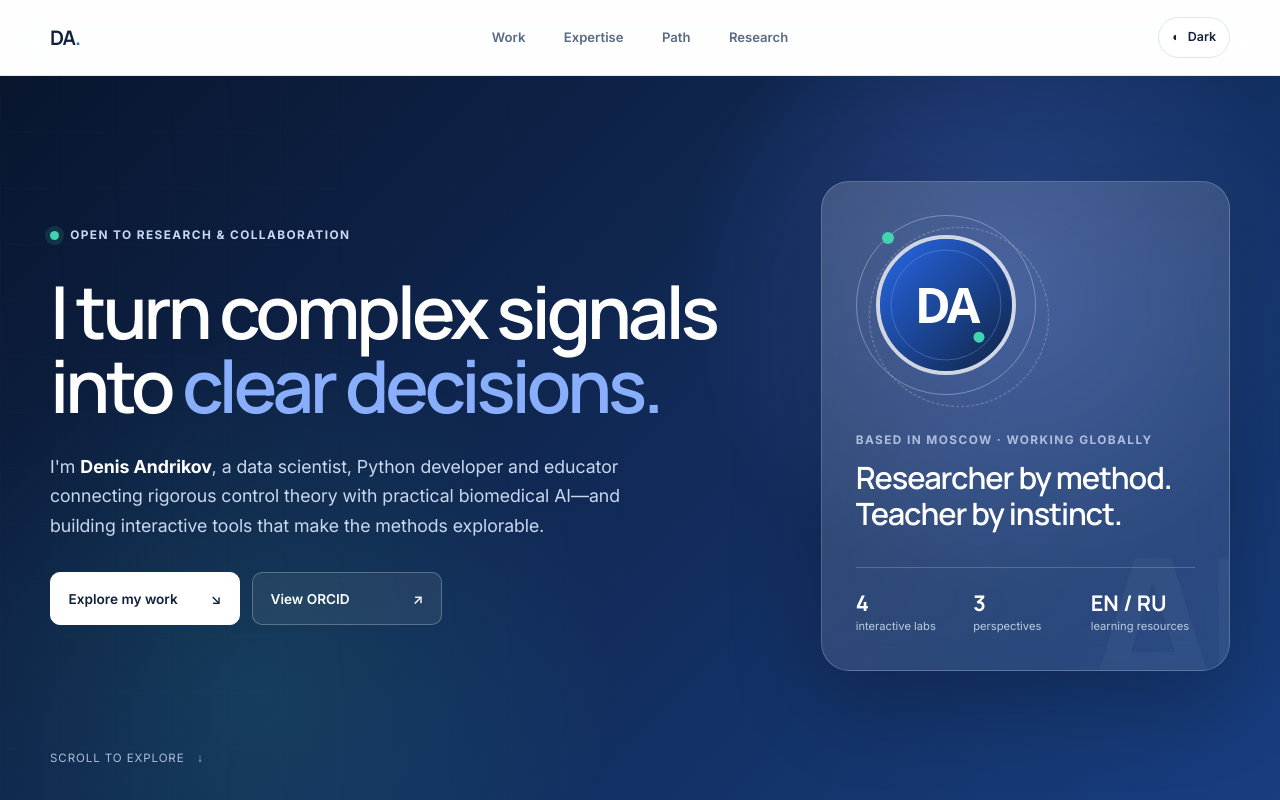
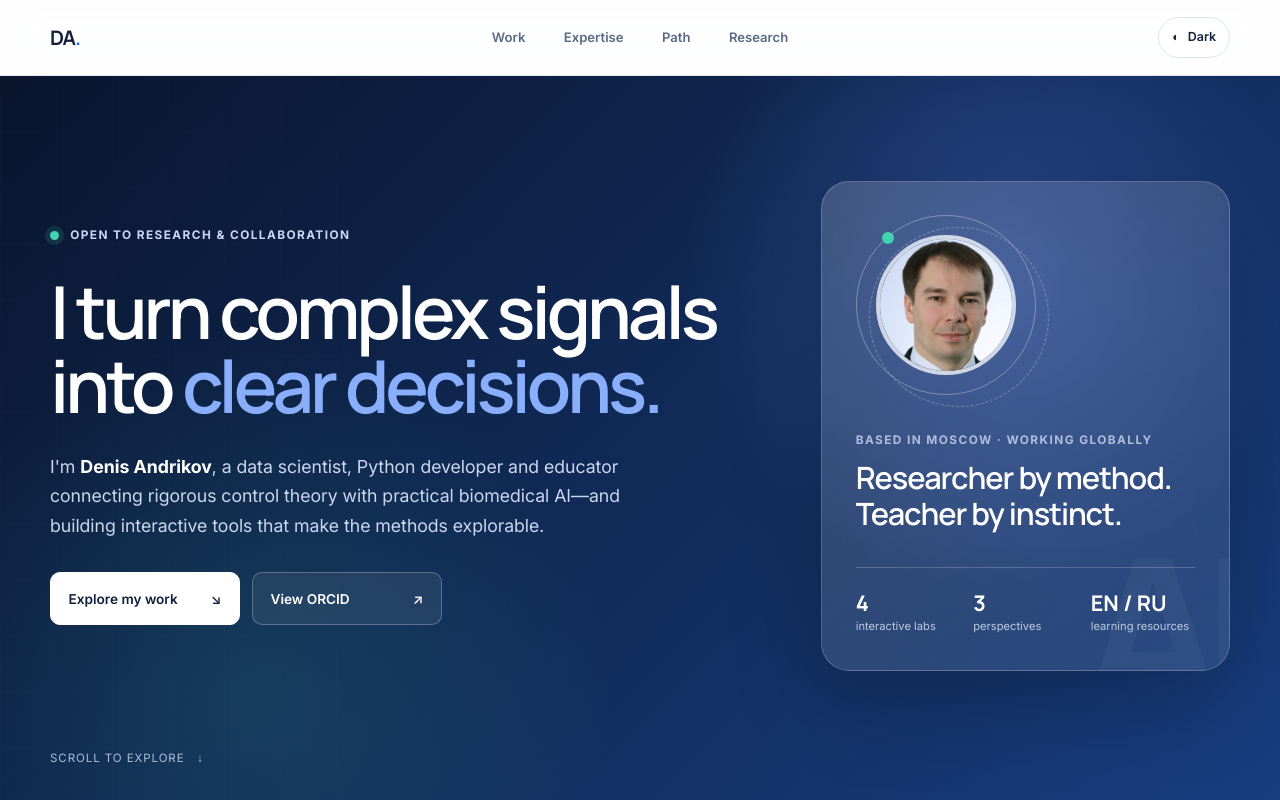
Before and after one commit to AI-is-out-there/AI-is-out-there.github.io, a website: page index.html in a window 1280 px wide. Shown: the top 800 px of the page. Drawn offline with Linux system fonts and the light colour scheme.

Commit message:
Restore the approved Kaggle portrait as a local asset

```diff
--- a/index.html
+++ b/index.html
@@ -52,7 +52,7 @@
       </div>
       <aside class="identity-card reveal" aria-label="Profile summary">
         <div class="portrait-wrap">
-          <img src="assets/profile.svg" alt="DA — Denis Andrikov monogram" width="168" height="168" fetchpriority="high">
+          <img src="assets/portrait.png" alt="Portrait of Denis Andrikov" width="400" height="400" fetchpriority="high">
           <span class="orbit orbit-one"></span><span class="orbit orbit-two"></span>
         </div>
         <div>
```
Also changed, not shown: README.md, assets/portrait.png (added).
